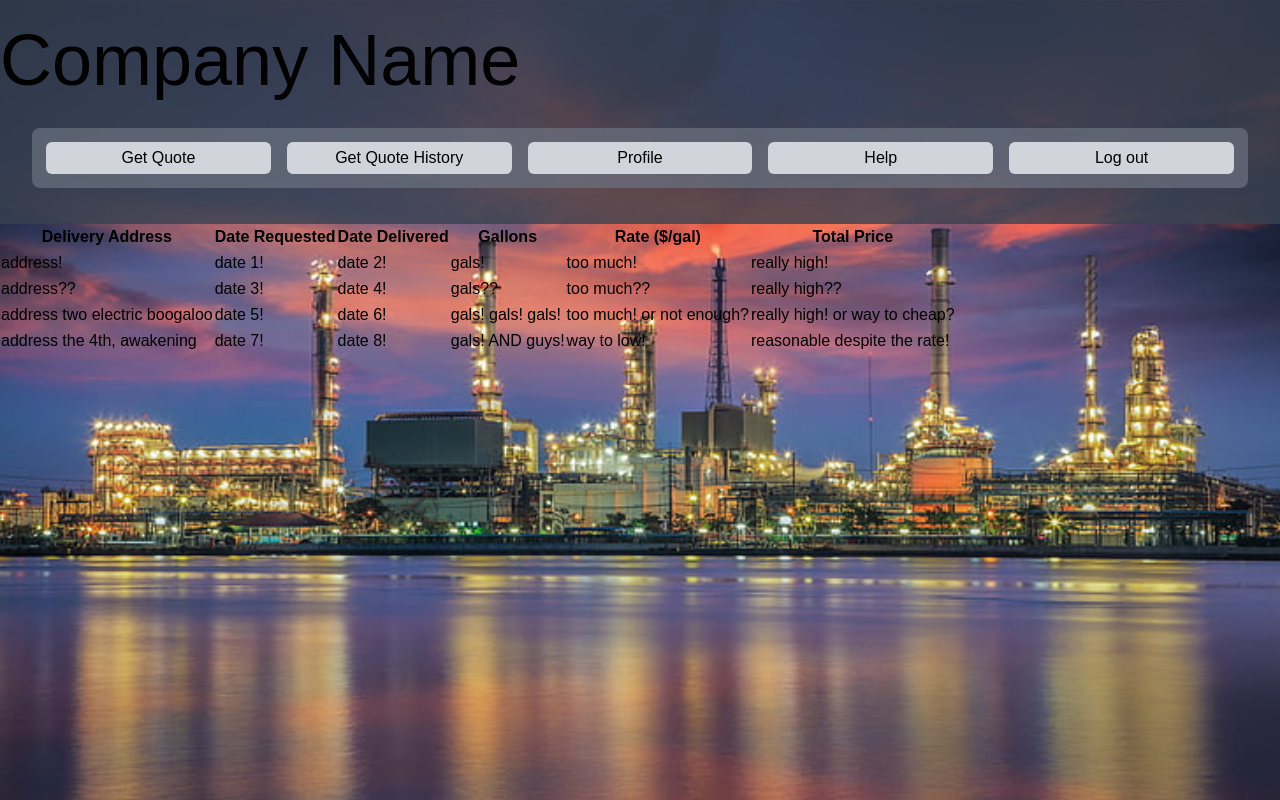
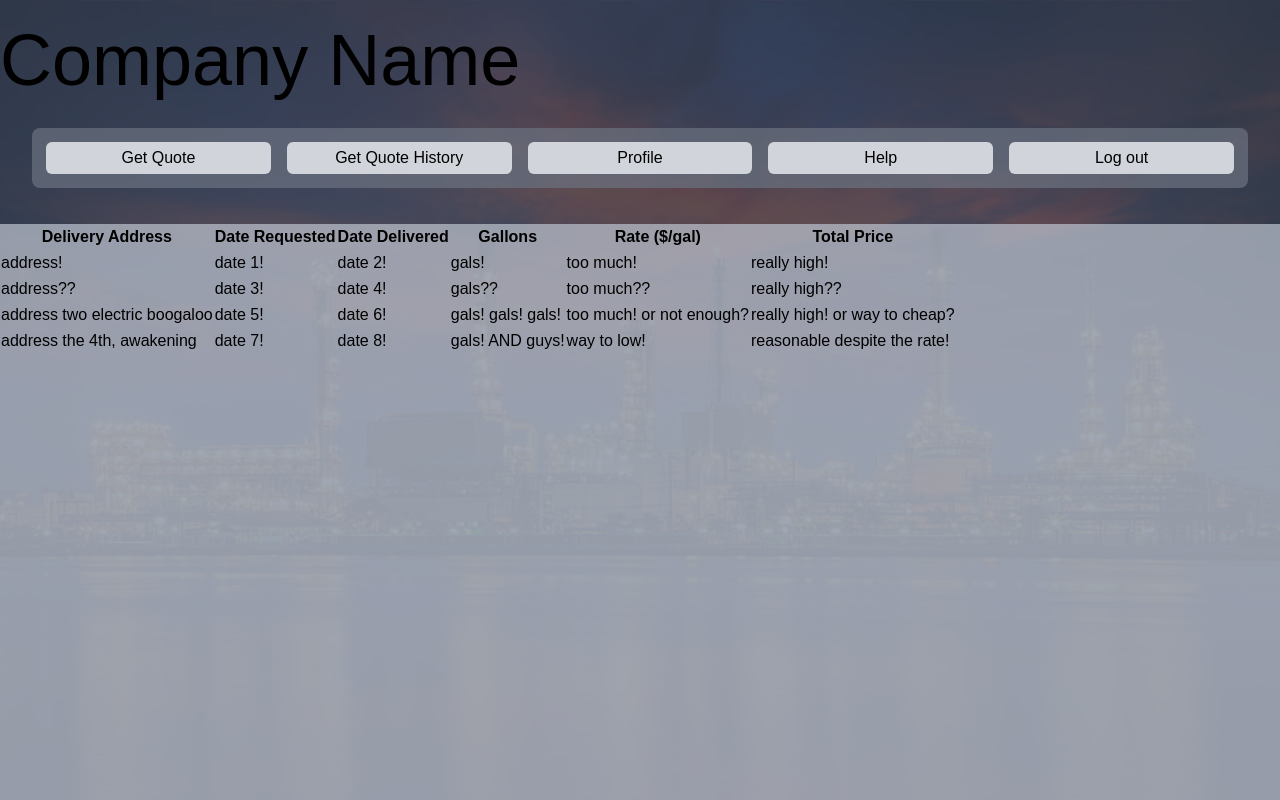
Before and after one commit to NightFox001/4353-Assignment, a Next.js app in the folder 4353-fuel-app/: page /quoteHistory in a window 1280 px wide. Shown: the top 800 px of the page. Built offline with nearby package versions, Linux system fonts and the light colour scheme.

Commit message:
Minor style changes to quote history page
Added gray background, centered table. Still need to add cell outlines and separate, opaque cell backgrounds

```diff
--- a/4353-fuel-app/pages/quoteHistory.js
+++ b/4353-fuel-app/pages/quoteHistory.js
@@ -169,10 +169,12 @@ const QuoteHistory = () => {
     )
 
     return(
-        <div>
+        <div class=''>
             <Header />
-            <div className='bg-gray-449 bg-opacity-95 h-screen'>
-                <Table columns={columns} data={data} />
+            <div class='bg-gray-400 bg-opacity-95 h-screen'>
+                <div class='container mx-auto'>
+                    <Table columns={columns} data={data} />
+                </div>
             </div>
         </div>
     )
```
Also changed, not shown: 4353-fuel-app/components/Table.js (line endings or trailing spaces).
